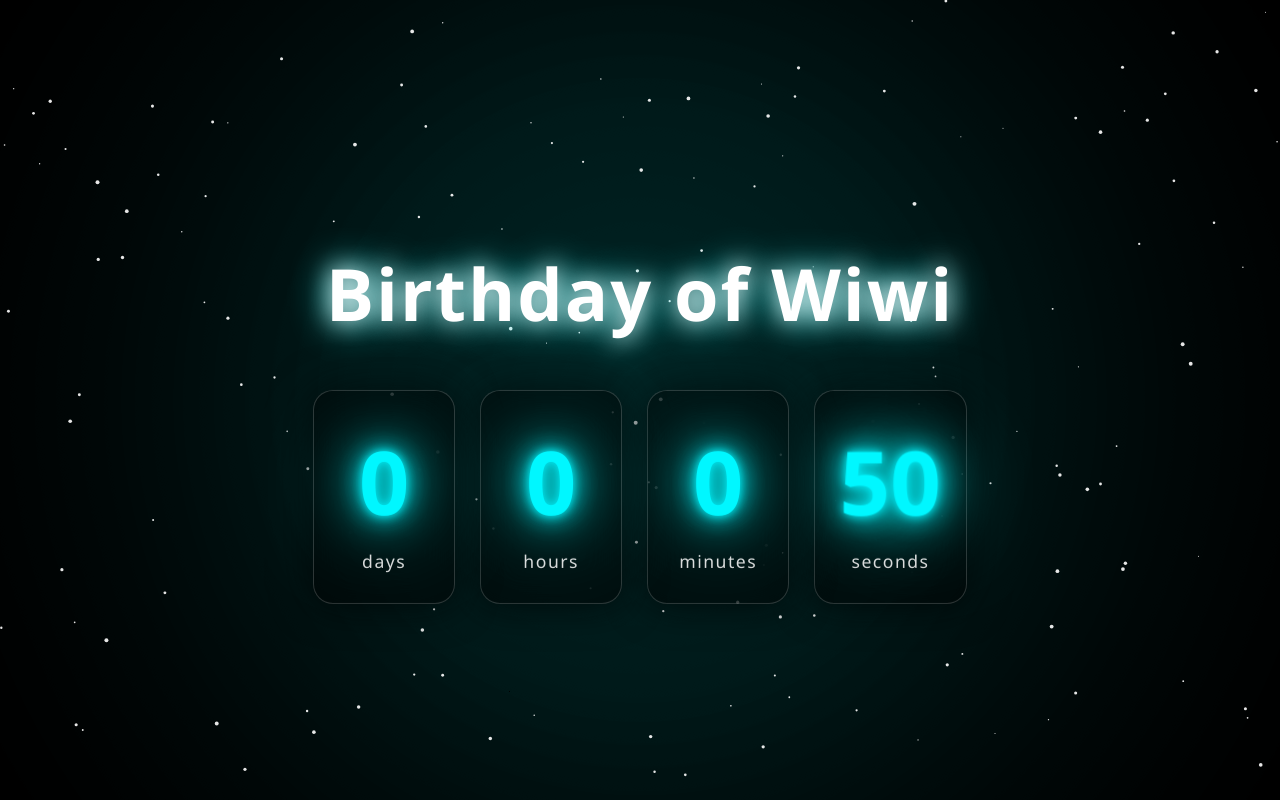
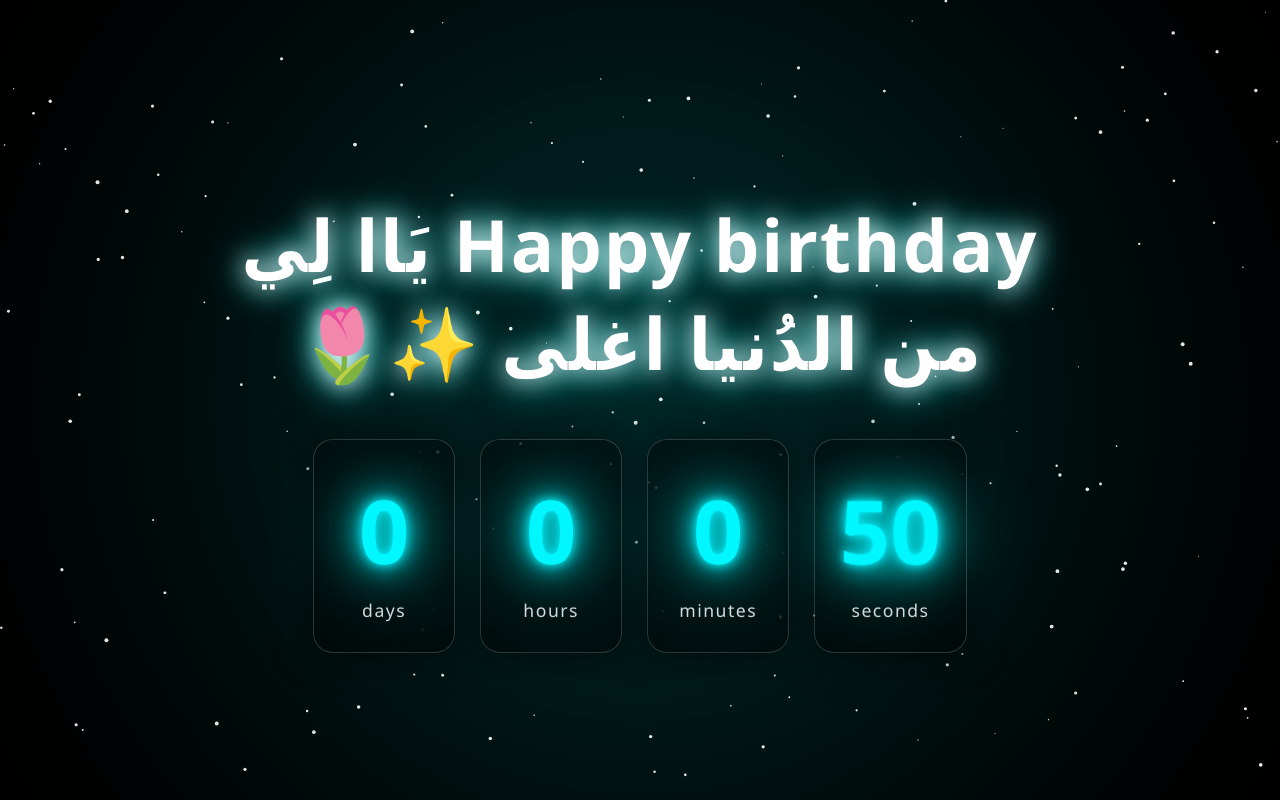
Before and after one commit to louai26b/birthday, a plain HTML site: page index.html in a window 1280 px wide. Drawn offline with Linux system fonts and the light colour scheme.

Commit message:
Modify birthday message and enhance visuals
Updated birthday message and added visual effects.

```diff
--- a/index.html
+++ b/index.html
@@ -18,7 +18,7 @@
 <canvas id="stars"></canvas>
 
 <div class="container">
-    <h1>Birthday of Wiwi</h1>
+    <h1>  Happy birthday يَاا لِي من الدُنيا اغلى ✨🌷 </h1>
     <div class="timer">
         <div class="box"><div id="seconds" class="number">0</div><div class="label">seconds</div></div>
         <div class="box"><div id="minutes" class="number">0</div><div class="label">minutes</div></div>
```
